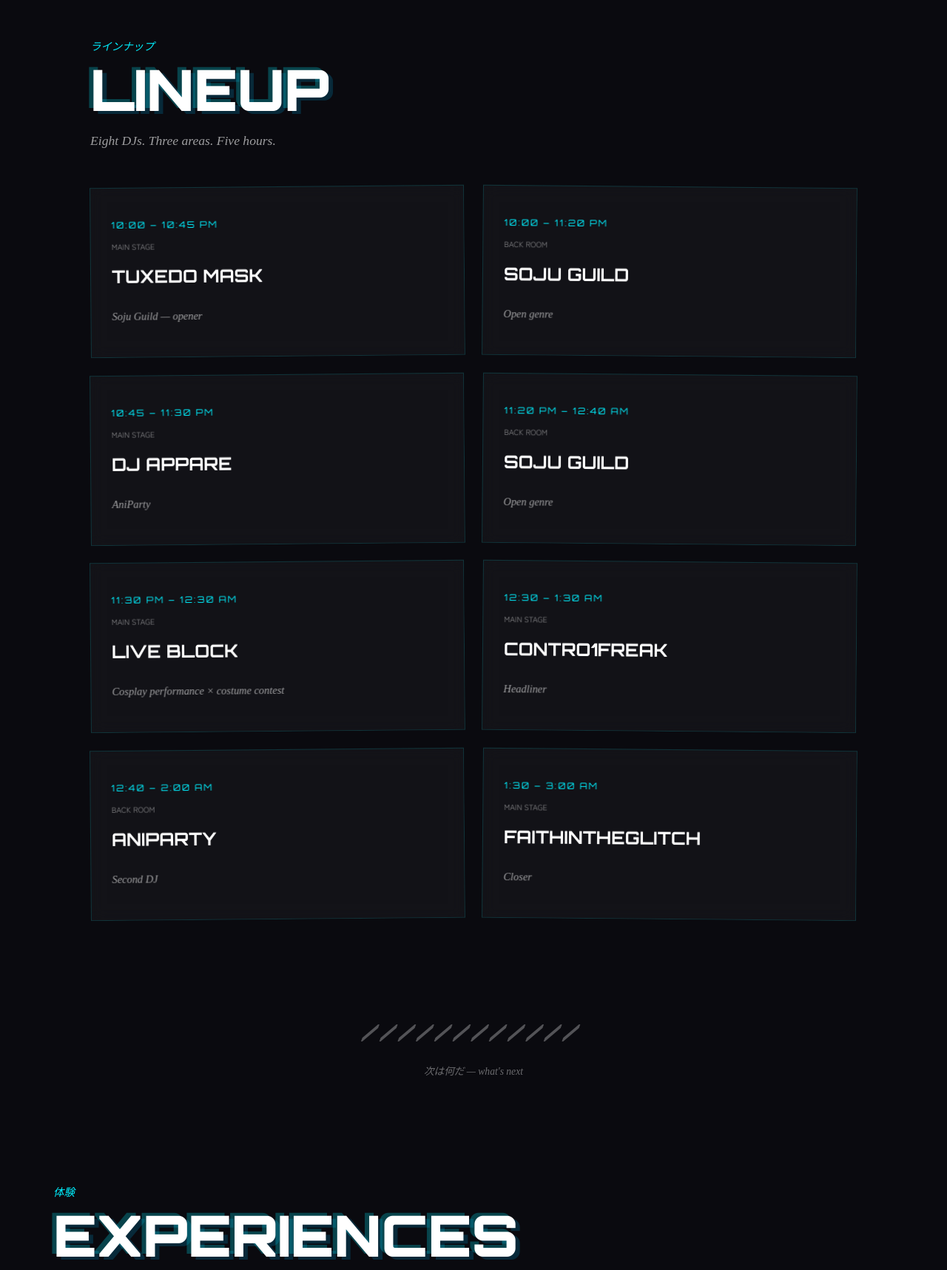
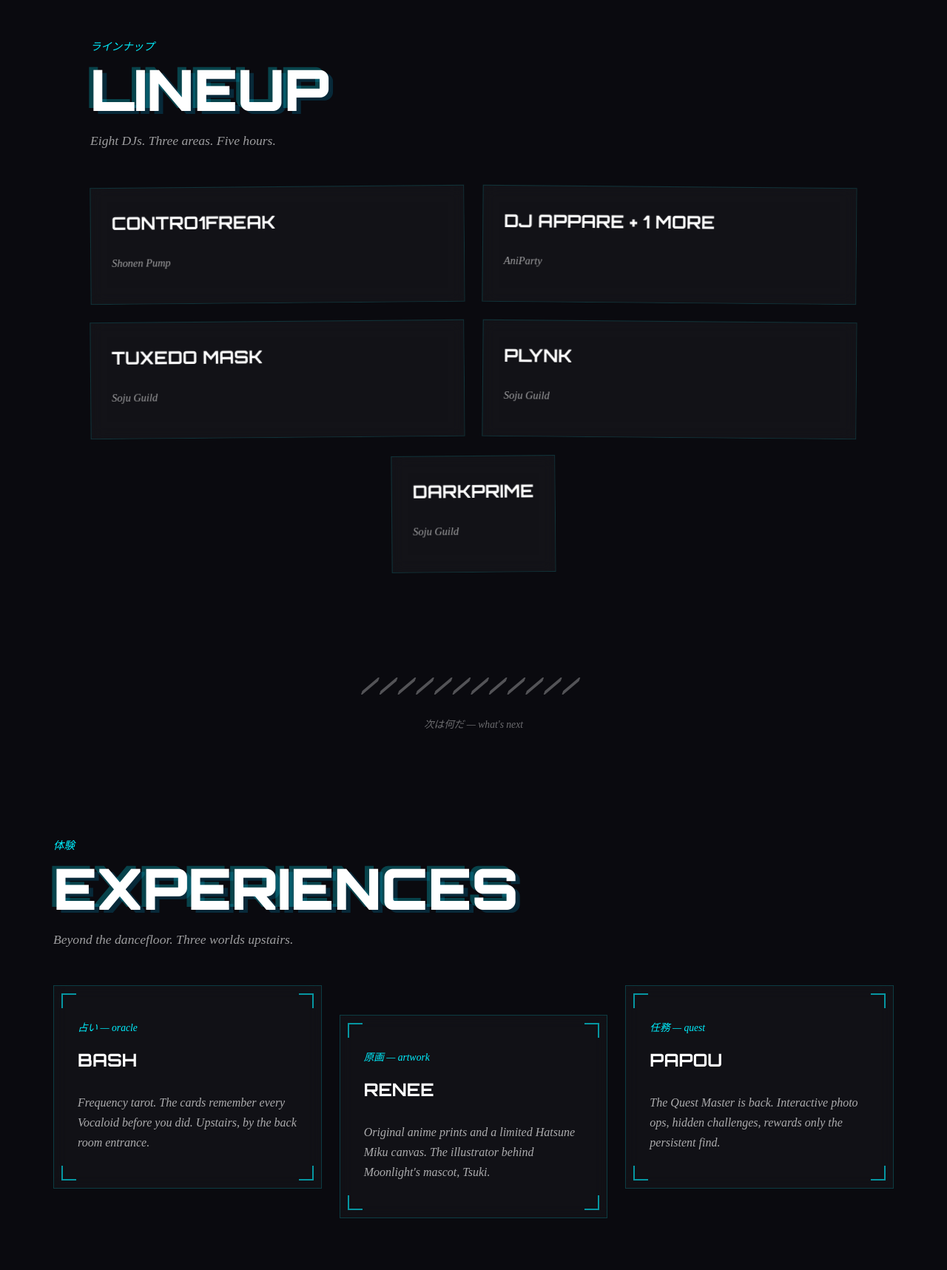
Before and after one commit to SynapticCode/moonlightotakunights, a PHP site: page /sandbox/index.html in a window 1280 px wide. Shown: the part 997-2714 px from the top of the page at 74% size. Run offline with PHP 8.4, Linux system fonts and the light colour scheme; some libraries are stand-ins or nearby versions.

Commit message:
Sandbox: lineup as 5 DJ cards by affiliation
Made-with: Cursor

```diff
--- a/sandbox/index.html
+++ b/sandbox/index.html
@@ -107,52 +107,24 @@
             </header>
             <div class="dj-grid">
                 <article class="dj-card">
-                    <p class="dj-time">10:00 – 10:45 PM</p>
-                    <p class="dj-room">MAIN STAGE</p>
-                    <p class="dj-name">TUXEDO MASK</p>
-                    <p class="dj-sub">Soju Guild — opener</p>
+                    <p class="dj-name">CONTRO1FREAK</p>
+                    <p class="dj-sub">Shonen Pump</p>
                 </article>
                 <article class="dj-card">
-                    <p class="dj-time">10:00 – 11:20 PM</p>
-                    <p class="dj-room">BACK ROOM</p>
-                    <p class="dj-name">SOJU GUILD</p>
-                    <p class="dj-sub">Open genre</p>
-                </article>
-                <article class="dj-card">
-                    <p class="dj-time">10:45 – 11:30 PM</p>
-                    <p class="dj-room">MAIN STAGE</p>
-                    <p class="dj-name">DJ APPARE</p>
+                    <p class="dj-name">DJ APPARE + 1 MORE</p>
                     <p class="dj-sub">AniParty</p>
                 </article>
                 <article class="dj-card">
-                    <p class="dj-time">11:20 PM – 12:40 AM</p>
-                    <p class="dj-room">BACK ROOM</p>
-                    <p class="dj-name">SOJU GUILD</p>
-                    <p class="dj-sub">Open genre</p>
+                    <p class="dj-name">TUXEDO MASK</p>
+                    <p class="dj-sub">Soju Guild</p>
                 </article>
                 <article class="dj-card">
-                    <p class="dj-time">11:30 PM – 12:30 AM</p>
-                    <p class="dj-room">MAIN STAGE</p>
-                    <p class="dj-name">LIVE BLOCK</p>
-                    <p class="dj-sub">Cosplay performance × costume contest</p>
+                    <p class="dj-name">PLYNK</p>
+                    <p class="dj-sub">Soju Guild</p>
                 </article>
                 <article class="dj-card">
-                    <p class="dj-time">12:30 – 1:30 AM</p>
-                    <p class="dj-room">MAIN STAGE</p>
-                    <p class="dj-name">CONTRO1FREAK</p>
-                    <p class="dj-sub">Headliner</p>
-                </article>
-                <article class="dj-card">
-                    <p class="dj-time">12:40 – 2:00 AM</p>
-                    <p class="dj-room">BACK ROOM</p>
-                    <p class="dj-name">ANIPARTY</p>
-                    <p class="dj-sub">Second DJ</p>
-                </article>
-                <article class="dj-card">
-                    <p class="dj-time">1:30 – 3:00 AM</p>
-                    <p class="dj-room">MAIN STAGE</p>
-                    <p class="dj-name">FAITHINTHEGLITCH</p>
-                    <p class="dj-sub">Closer</p>
+                    <p class="dj-name">DARKPRIME</p>
+                    <p class="dj-sub">Soju Guild</p>
                 </article>
             </div>
         </section>
--- a/sandbox/sandbox.css
+++ b/sandbox/sandbox.css
@@ -381,6 +381,12 @@
     gap: 1.5rem;
 }
 
+.sandbox .dj-card:nth-child(5) {
+    grid-column: 1 / -1;
+    max-width: calc((100% - 1.5rem) / 2);
+    margin-inline: auto;
+}
+
 .sandbox .dj-card {
     background: rgba(255, 255, 255, 0.03);
     backdrop-filter: blur(10px);
@@ -411,26 +417,12 @@
     transform: translateY(-4px) rotate(0.5deg);
 }
 
-.sandbox .dj-time {
-    font-family: 'Orbitron', sans-serif;
-    font-size: 0.75rem;
-    color: var(--sb-cyan-primary);
-    letter-spacing: 2px;
-}
-
-.sandbox .dj-room {
-    font-size: 0.65rem;
-    color: rgba(255, 255, 255, 0.5);
-    text-transform: uppercase;
-    margin-top: 0.35rem;
-}
-
 .sandbox .dj-name {
     font-family: 'Orbitron', sans-serif;
     font-weight: 700;
     font-size: 1.5rem;
     color: #fff;
-    margin-top: 0.75rem;
+    margin-top: 0;
 }
 
 .sandbox .dj-sub {
@@ -750,6 +742,12 @@
         grid-template-columns: 1fr;
     }
 
+    .sandbox .dj-card:nth-child(5) {
+        grid-column: auto;
+        max-width: none;
+        margin-inline: unset;
+    }
+
     .sandbox .exp-grid {
         grid-template-columns: 1fr;
     }
```
